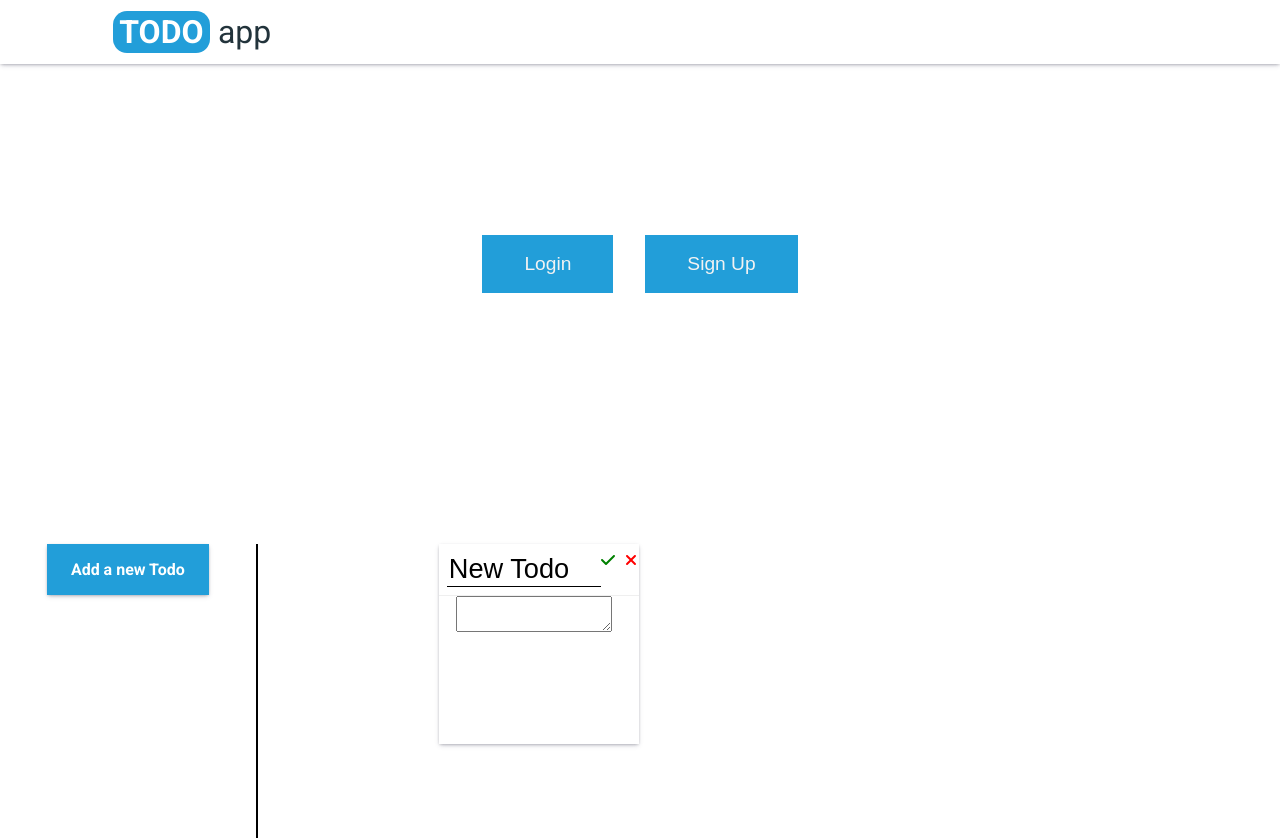
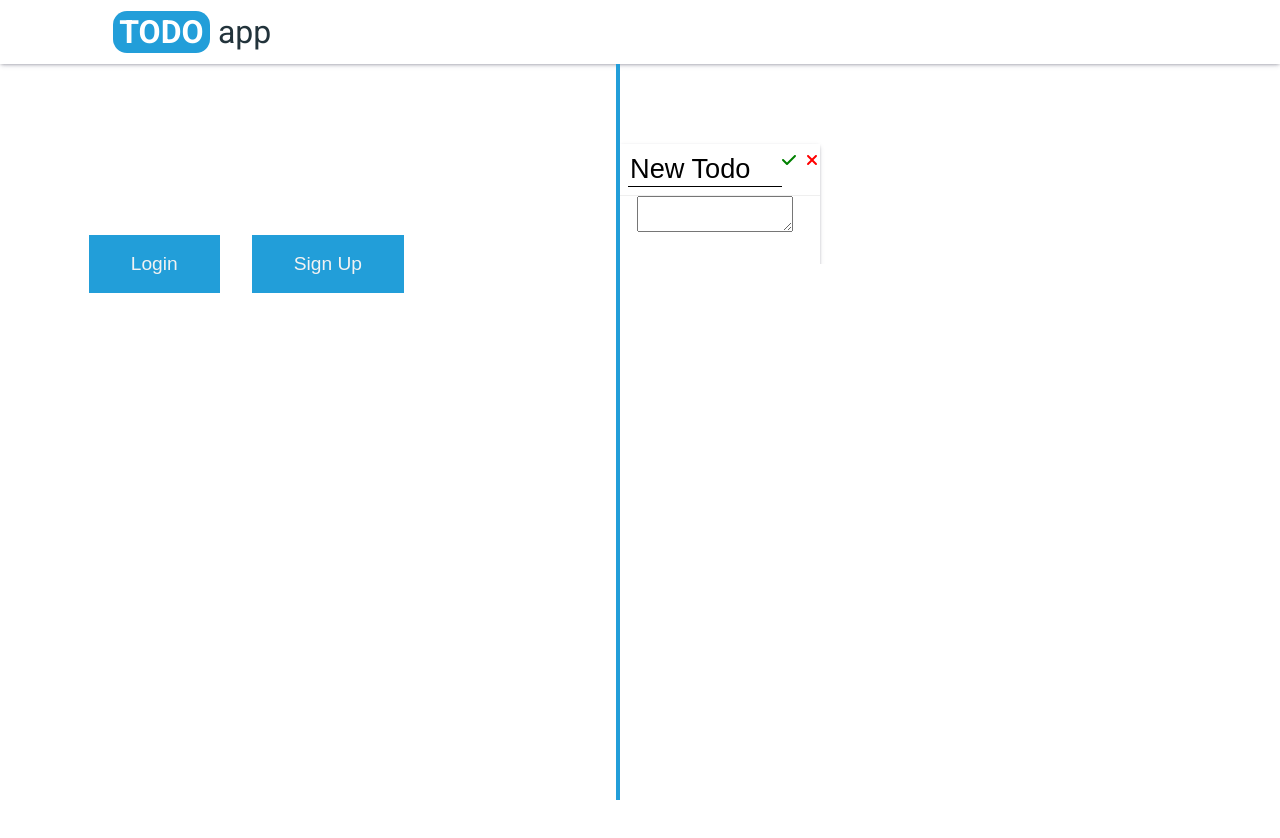
Before and after one commit to Culic96/todo-app, a Next.js app: page / in a window 1280 px wide. Both pictures are taken after a click on the button "Add a new Todo". Shown: the top 838 px of the page. After the commit the page ends 800 px from the top, so only its background shows below. Built offline with nearby package versions, Linux system fonts and the light colour scheme; no server answers; the database is empty.

Commit message:
Fixed minor issues while adding, edditing, deleting todo

```diff
--- a/components/Todo/index.tsx
+++ b/components/Todo/index.tsx
@@ -72,7 +72,7 @@ const Todo: FC<{
                       cursor: "pointer",
                     }}
                     onClick={() => {
-                      setIsEditMode(!isEditMode);
+                      setIsEditMode(false);
                       addOrEditTodo(editedTodo);
                     }}
                   />
@@ -80,7 +80,9 @@ const Todo: FC<{
                     onClick={() => {
                       setIsEditMode(false);
                       setEditedTodo(todo);
-                      todoEditCancel(todo);
+                      if (todo.id) {
+                        todoEditCancel(todo);
+                      }
                     }}
                     icon={faTimes}
                     color="red"
@@ -113,8 +115,9 @@ const Todo: FC<{
                   <FontAwesomeIcon
                     icon={faEdit}
                     onClick={() => {
+                      setIsEditOpen(!isEditOpen);
+                      setIsEditMode(true);
                       addOrEditTodo(editedTodo);
-                      setIsEditMode(true);
                     }}
                   />
                 </p>
--- a/components/Todo/style.tsx
+++ b/components/Todo/style.tsx
@@ -29,6 +29,8 @@ export const TodoAdded = styled.div({
   position: "relative",
   boxShadow:
     "rgba(50, 50, 93, 0.25) 0px 2px 5px -1px, rgba(0, 0, 0, 0.3) 0px 1px 3px -1px",
+  marginTop: "5rem",
+
   p: {
     margin: 0,
     fontWeight: 400,
--- a/components/Todos/index.tsx
+++ b/components/Todos/index.tsx
@@ -1,12 +1,11 @@
 import { FC, useEffect, useState } from "react";
 import {
-  TodoHolder,
   ScrollContainer,
   GridWrapper,
   TodoCardHolder,
   TodoAddDiv,
-  TodoAdd,
   AddTodoBtn,
+  Sidebar,
 } from "./style";
 import { db, ITodo } from "../../firebaseFunctions/firestore";
 import { addDoc, doc, setDoc } from "firebase/firestore";
@@ -19,6 +18,7 @@ export const Todos: FC<{
 }> = () => {
   const [todos, setTodos] = useState<ITodo[]>([]);
   const [todosDb] = useCollectionData<ITodo>(db.todos);
+  const [canAddTodo, setCanAddTodo] = useState(true);
   // const handleAddTodo = async (newTodo: ITodo) => {
   //   try {
   //     await setDoc<ITodo>(doc(db.todos), newTodo);
@@ -52,9 +52,10 @@ export const Todos: FC<{
       );
     } else {
       const docRef = await addDoc(db.todos, todo);
-      console.log(docRef);
+      console.log("This is new todo that we made!", docRef);
       // Case where we create new todo
     }
+    setCanAddTodo(true);
   };
 
   const addNewTodo = () => {
@@ -65,6 +66,7 @@ export const Todos: FC<{
       },
       ...todos,
     ]);
+    setCanAddTodo(false);
   };
 
   useEffect(() => {
@@ -75,10 +77,13 @@ export const Todos: FC<{
 
   return (
     <>
-      <TodoHolder>
+      <Sidebar>
         <TodoAddDiv>
-          <AddTodoBtn onClick={addNewTodo}>Add a new Todo</AddTodoBtn>
+          <AddTodoBtn isOpen={canAddTodo} onClick={addNewTodo}>
+            Add a new Todo
+          </AddTodoBtn>
         </TodoAddDiv>
+      </Sidebar>
       <GridWrapper>
         <ScrollContainer>
           <TodoCardHolder>
@@ -89,7 +94,10 @@ export const Todos: FC<{
                   todo={todo}
                   deleteTodo={deleteTodo}
                   addOrEditTodo={addOrEditTodo}
-                    todoEditCancel={() => {
+                  todoEditCancel={(todo: ITodo) => {
+                    if (todo.id) {
+                      return todo;
+                    }
                     setTodos(todos.slice(1));
                   }}
                 />
@@ -98,7 +106,6 @@ export const Todos: FC<{
           </TodoCardHolder>
         </ScrollContainer>
       </GridWrapper>
-      </TodoHolder>
     </>
   );
 };
--- a/components/Todos/style.tsx
+++ b/components/Todos/style.tsx
@@ -1,22 +1,17 @@
 import styled from "styled-components";
 
-export const TodoHolder = styled.div({
-  height: "100vh",
-  width: "100vw",
-  display: "flex",
-  justifyContent: "flex-start",
-  alignItems: "flex-start",
-  marginTop: "5rem",
+export const Sidebar = styled.div({
+  width: "25vw",
+  height: "100%",
+  borderRight: "4px solid #229ED9",
 });
 
 export const TodoAddDiv = styled.div({
-  width: "25vw",
-  height: "100%",
-  borderRight: "2px solid black",
   display: "flex",
   flexDirection: "column",
   justifyContent: "flex-start",
   alignItems: "center",
+  marginTop: "5rem",
 });
 
 export const TodoCardHolder = styled.div({
@@ -26,6 +21,8 @@ export const TodoCardHolder = styled.div({
   gridAutoFlow: "row",
   columnGap: "30px",
   rowGap: "30px",
+  alignItems: "top",
+  alignContent: "top",
   div: {
     width: "100%",
     height: "100%",
@@ -39,7 +36,8 @@ export const ScrollContainer = styled.div({
   margin: "0 auto",
   display: "flex",
   justifyContent: "center",
-  alignItems: "center",
+  // alignItems: "center",
+  overflowY: "scroll",
 });
 
 export const GridWrapper = styled.div({
@@ -115,7 +113,8 @@ export const TodoAdd = styled.div({
   },
 });
 
-export const AddTodoBtn = styled.button({
+export const AddTodoBtn = styled.button<{ isOpen: boolean }>(
+  {
     fontFamily: "inherit",
     fontSize: "1rem",
     color: "#fff",
@@ -123,6 +122,7 @@ export const AddTodoBtn = styled.button({
     padding: "1rem 1.5rem",
     outline: "none",
     border: 0,
+    display: "none",
     fontWeight: 600,
     boxShadow:
       "rgba(50, 50, 93, 0.25) 0px 2px 5px -1px, rgba(0, 0, 0, 0.3) 0px 1px 3px -1px",
@@ -134,4 +134,11 @@ export const AddTodoBtn = styled.button({
       color: "black",
       transition: "all 0.6s ease",
     },
-});
+  },
+  ({ isOpen }) => ({
+    ...(isOpen && {
+      opacity: 1,
+      display: "flex",
+    }),
+  })
+);
--- a/pages/index.tsx
+++ b/pages/index.tsx
@@ -7,11 +7,22 @@ import LoginModal from "../components/LoginModal";
 import { useEffect, useState } from "react";
 import { useAuth } from "../Hooks/useAuth";
 import Header from "../components/Header";
+
 export const Container = styled.div({
-  height: "100%",
+  display: "flex",
+  flexDirection: "row",
+  height: "100vh",
   width: "100vw",
   margin: 0,
   padding: 0,
+});
+
+export const PageWrapper = styled.div({
+  display: "flex",
+  flexDirection: "column",
+  height: "100vh",
+  width: "100vw",
+  boxSizing: "border-box",
 });
 
 const Home: NextPage = () => {
@@ -24,7 +35,7 @@ const Home: NextPage = () => {
   }, []);
 
   return (
-    <div>
+    <PageWrapper>
       <Header />
       <Container>
         {!auth && (
@@ -43,7 +54,7 @@ const Home: NextPage = () => {
         isModalOpen={loginModalOpen}
         onClose={() => setLoginModalOpen(false)}
       />
-    </div>
+    </PageWrapper>
   );
 };
 
```
Lines whose indentation alone changed are shown as unchanged.
